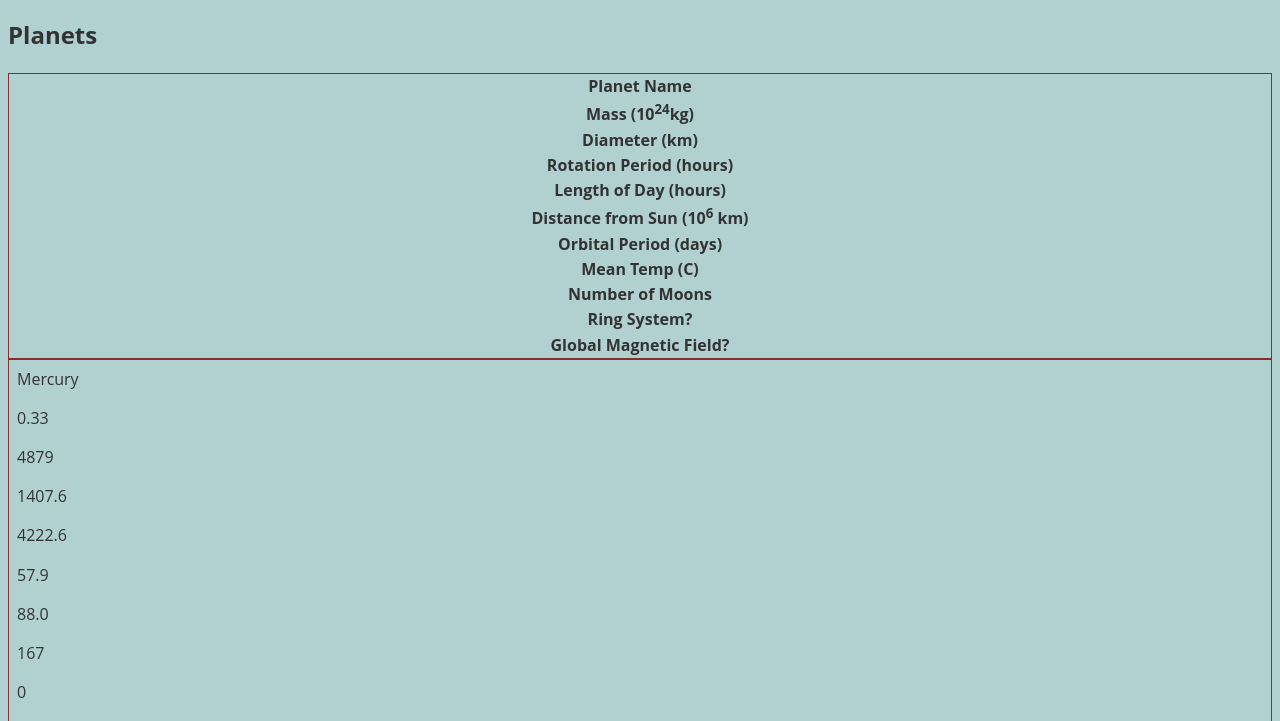
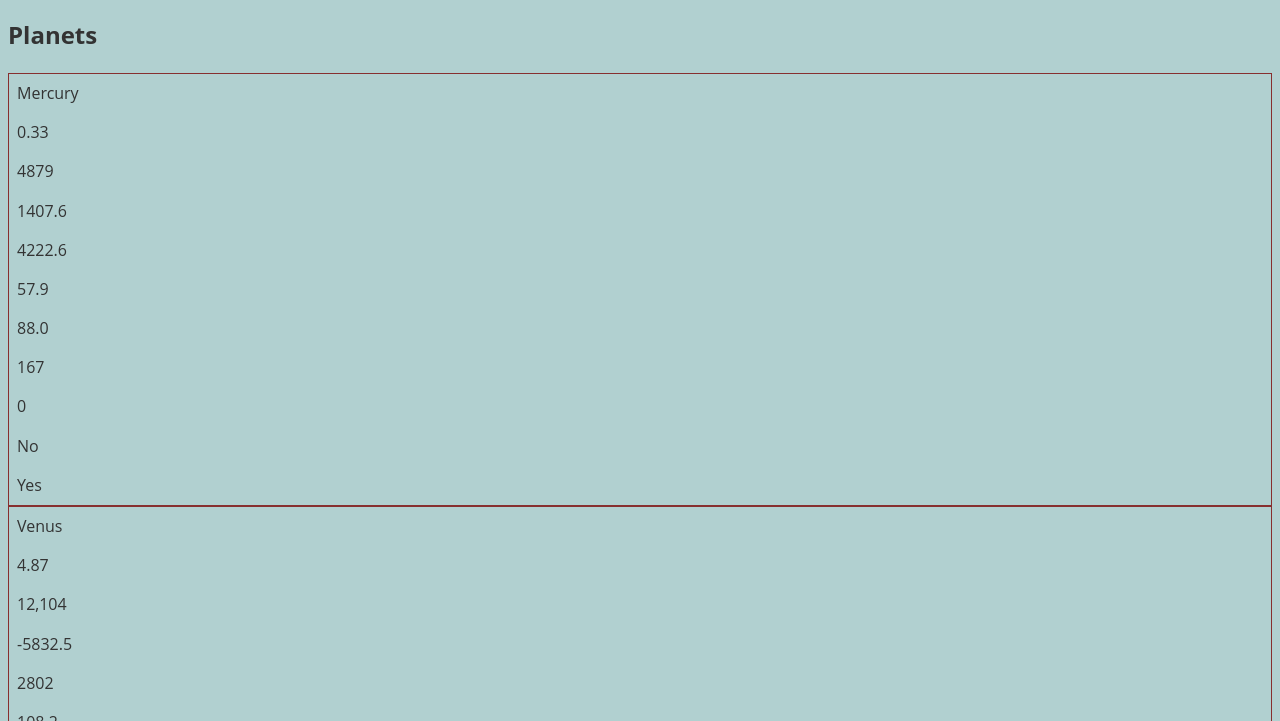
Before and after one commit to ogaza/VanillaJS, a plain HTML site: page techFriday/2/index.html in a window 1280 px wide. Shown: the part 79-800 px from the top of the page. Drawn offline with Linux system fonts and the light colour scheme.

Commit message:
techFridayTwo: hide table header

```diff
--- a/techFriday/2/styles/table.css
+++ b/techFriday/2/styles/table.css
@@ -27,3 +27,13 @@ td {
   flex-flow: row wrap;
   padding: 0.5rem;
 }
+
+/*
+  Hide table headers (but not display: none;,
+  for accessibility)
+*/
+thead tr {
+  position: absolute;
+  top: -9999px;
+  left: -9999px;
+}
```
